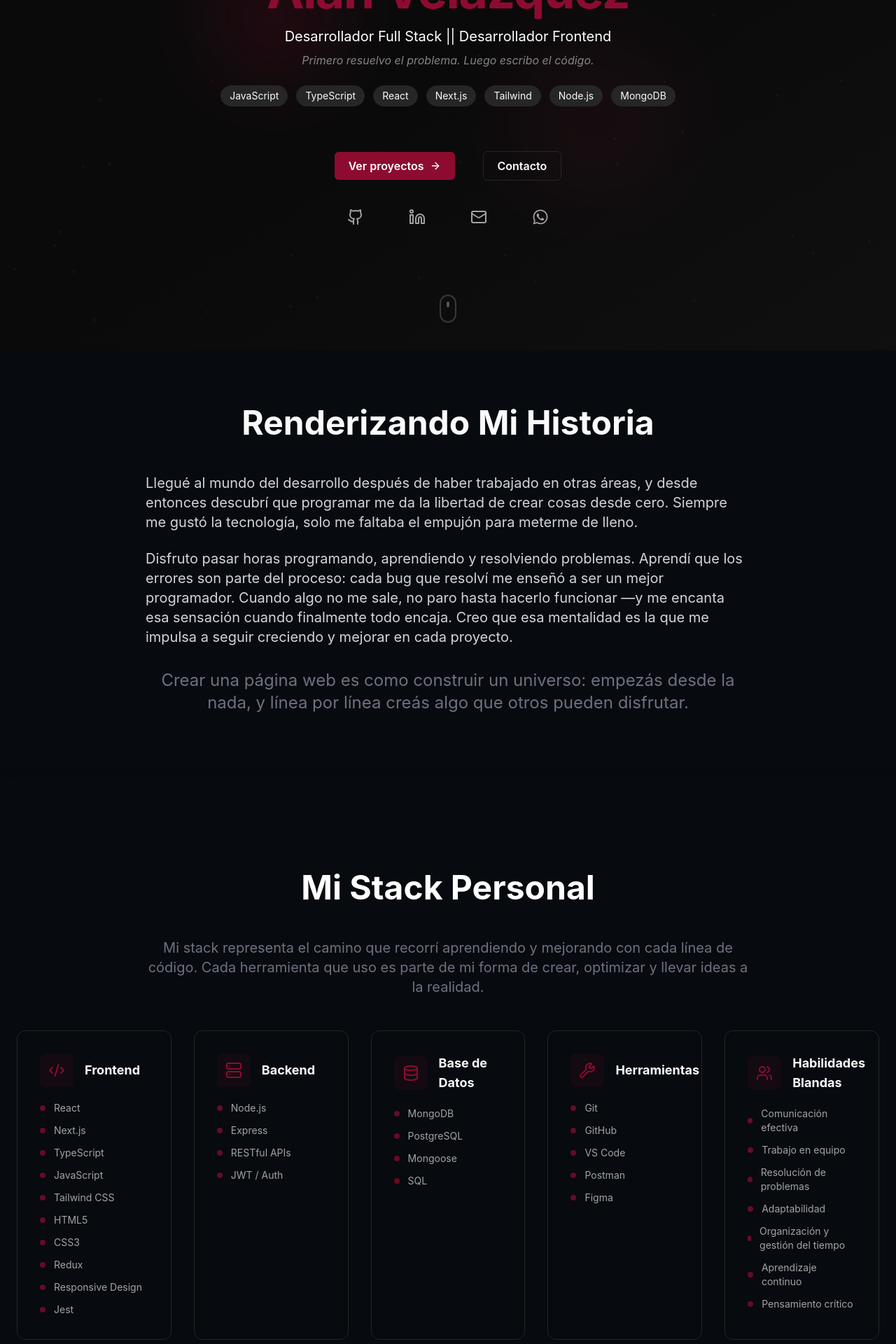
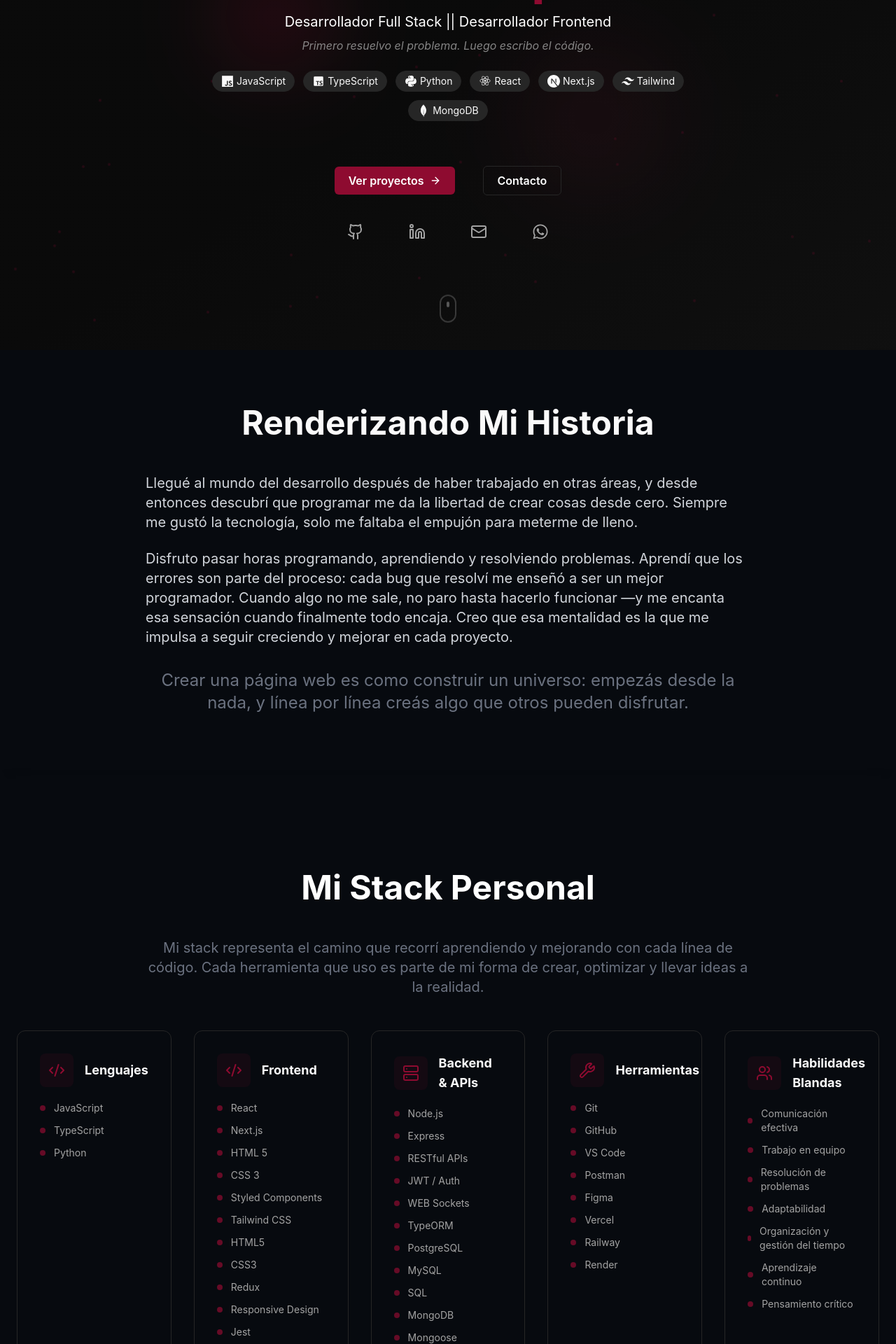
Before and after one commit to alanVelazquez14/Portfolio, a React (Vite) app: page / in a window 1280 px wide. Shown: the part 300-2220 px from the top of the page at 70% size. Built offline with nearby package versions, Linux system fonts and the light colour scheme.

Commit message:
feat: modificaciones en las habilidades

```diff
--- a/src/components/Hero.tsx
+++ b/src/components/Hero.tsx
@@ -1,6 +1,36 @@
 import { ArrowRight, Github, Linkedin, Mail } from "lucide-react";
 import { useTranslation } from "react-i18next";
 import { FaWhatsapp } from "react-icons/fa";
+import { IoLogoPython, IoLogoJavascript } from "react-icons/io5";
+import { BiLogoTypescript, BiLogoReact } from "react-icons/bi";
+import {
+  SiNextdotjs,
+  SiTailwindcss,
+  SiNodedotjs,
+  SiMongodb,
+} from "react-icons/si";
+import type { JSX } from "react/jsx-runtime";
+
+const techIcons: Record<string, JSX.Element> = {
+  JavaScript: <IoLogoJavascript />,
+  TypeScript: <BiLogoTypescript />,
+  Python: <IoLogoPython />,
+  React: <BiLogoReact />,
+  "Next.js": <SiNextdotjs />,
+  Tailwind: <SiTailwindcss />,
+  "Node.js": <SiNodedotjs />,
+  MongoDB: <SiMongodb />,
+};
+
+const iconColors: Record<string, string> = {
+  JavaScript: "group-hover:text-[#F7DF1E]",
+  TypeScript: "group-hover:text-[#3178C6]",
+  Python: "group-hover:text-[#3776AB]",
+  React: "group-hover:text-[#61DAFB]",
+  "Next.js": "group-hover:text-black",
+  Tailwind: "group-hover:text-[#38BDF8]",
+  MongoDB: "group-hover:text-[#47A248]",
+};
 
 function Particles() {
   return (
@@ -64,16 +94,27 @@ export default function Hero() {
           {[
             "JavaScript",
             "TypeScript",
+            "Python",
             "React",
             "Next.js",
             "Tailwind",
-            "Node.js",
             "MongoDB",
           ].map((tech) => (
             <span
               key={tech}
-              className="px-2 sm:px-3 py-1 rounded-full bg-secondary border border-border text-xs sm:text-sm"
+              className="group flex items-center gap-1 px-2 sm:px-3 py-1 rounded-full
+                 bg-secondary border border-border
+                 text-xs sm:text-sm transition-all duration-300 cursor-pointer"
             >
+              <span
+                className={`
+          text-lg transition-all duration-300
+          ${iconColors[tech]}
+          group-hover:scale-125
+        `}
+              >
+                {techIcons[tech]}
+              </span>
               {tech}
             </span>
           ))}
--- a/src/components/skills.tsx
+++ b/src/components/skills.tsx
@@ -1,12 +1,5 @@
 import { useTranslation } from "react-i18next";
-import {
-  Code2,
-  Database,
-  Wrench,
-  Server,
-  Users,
-  type LucideIcon,
-} from "lucide-react";
+import { Code2, Wrench, Server, Users, type LucideIcon } from "lucide-react";
 
 interface SkillCategory {
   titleKey: string;
@@ -19,13 +12,19 @@ export default function Skills() {
 
   const skillCategories: SkillCategory[] = [
     {
+      titleKey: "skills.languages",
+      icon: Code2,
+      skills: ["JavaScript", "TypeScript", "Python"],
+    },
+    {
       titleKey: "skills.frontend",
       icon: Code2,
       skills: [
         "React",
         "Next.js",
-        "TypeScript",
-        "JavaScript",
+        "HTML 5",
+        "CSS 3",
+        "Styled Components",
         "Tailwind CSS",
         "HTML5",
         "CSS3",
@@ -37,17 +36,33 @@ export default function Skills() {
     {
       titleKey: "skills.backend",
       icon: Server,
-      skills: ["Node.js", "Express", "RESTful APIs", "JWT / Auth"],
-    },
-    {
-      titleKey: "skills.database",
-      icon: Database,
-      skills: ["MongoDB", "PostgreSQL", "Mongoose", "SQL"],
+      skills: [
+        "Node.js",
+        "Express",
+        "RESTful APIs",
+        "JWT / Auth",
+        "WEB Sockets",
+        "TypeORM",
+        "PostgreSQL",
+        "MySQL",
+        "SQL",
+        "MongoDB",
+        "Mongoose",
+      ],
     },
     {
       titleKey: "skills.tools",
       icon: Wrench,
-      skills: ["Git", "GitHub", "VS Code", "Postman", "Figma"],
+      skills: [
+        "Git",
+        "GitHub",
+        "VS Code",
+        "Postman",
+        "Figma",
+        "Vercel",
+        "Railway",
+        "Render",
+      ],
     },
     {
       titleKey: "skills.soft.title",
--- a/src/locales/en.json
+++ b/src/locales/en.json
@@ -24,8 +24,9 @@
   "skills": {
     "title": "My Personal Stack",
     "paragraph": "My stack represents the journey I've taken, learning and improving with every line of code. Each tool I use is part of my way of creating, optimizing, and bringing ideas to life.",
+    "languages": "Languages",
     "frontend": "Frontend",
-    "backend": "Backend",
+    "backend": "Backend & APIs",
     "database": "Database",
     "tools": "Tools",
     "soft": {
--- a/src/locales/es.json
+++ b/src/locales/es.json
@@ -24,8 +24,9 @@
   "skills": {
     "title": "Mi Stack Personal",
     "paragraph": "Mi stack representa el camino que recorrí aprendiendo y mejorando con cada línea de código. Cada herramienta que uso es parte de mi forma de crear, optimizar y llevar ideas a la realidad.",
+    "languages": "Lenguajes",
     "frontend": "Frontend",
-    "backend": "Backend",
+    "backend": "Backend & APIs",
     "database": "Base de Datos",
     "tools": "Herramientas",
     "soft": {
```
Also changed, not shown: 1 other file (tests, documents, lock files or other folders).
